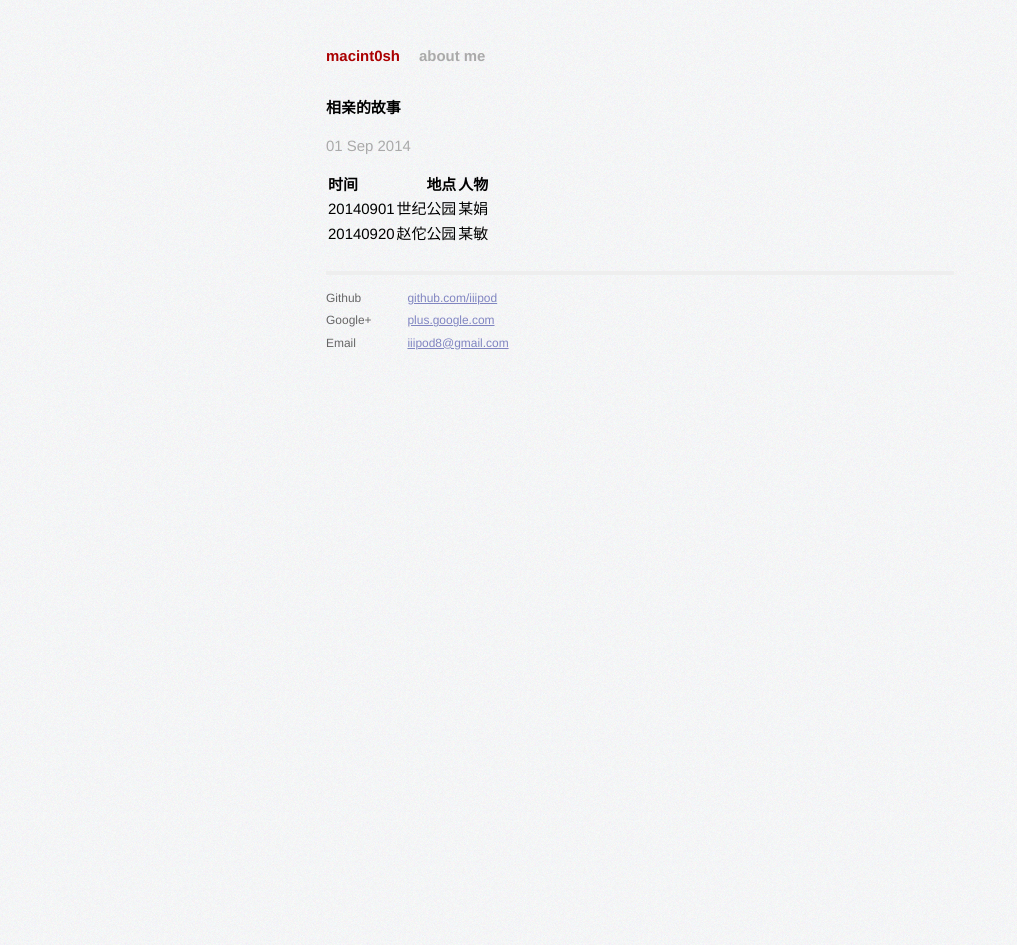
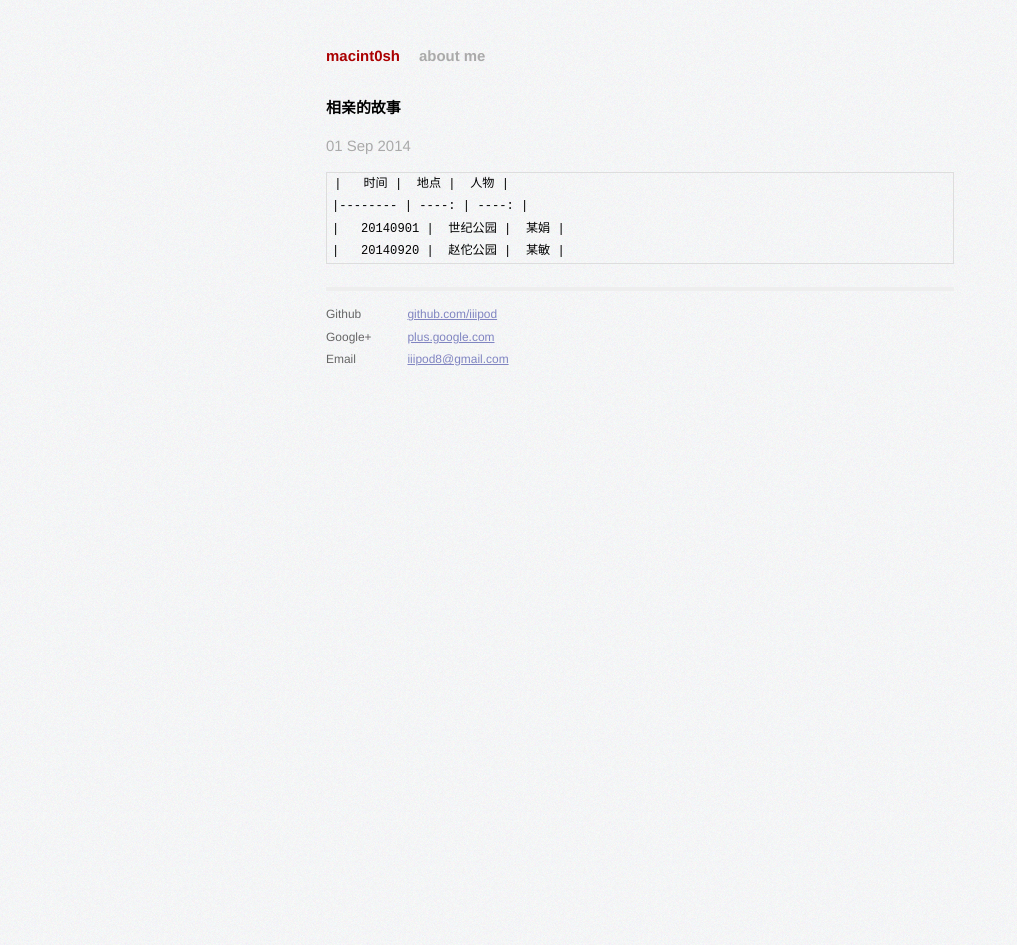
Before and after one commit to iiipod/iiipod.github.com, a Jekyll site: the page built from _posts/2014-09-01-相亲的故事.markdown, in a window 1280 px wide. Shown: the whole page, without its empty margins (0-1017 px from the left). Built offline with Jekyll 4.4.1, drawn with Linux system fonts in a browser that asks for light colours; Markdown is read by kramdown in place of the engine named in the settings.

Commit message:
2014年 09月 22日 星期一 21:49:06 CST

```diff
--- a/_posts/2014-09-01-相亲的故事.markdown
+++ b/_posts/2014-09-01-相亲的故事.markdown
@@ -5,7 +5,7 @@ author:
   name: macint0sh
 ---
 
-|   时间 |  地点 |  人物 |
-| ---- | ----: | ----: |
-|   20140901 |  世纪公园 |  某娟 |
-|   20140920 |  赵佗公园 |  某敏 |
+    |   时间 |  地点 |  人物 |
+    |-------- | ----: | ----: |
+    |   20140901 |  世纪公园 |  某娟 |
+    |   20140920 |  赵佗公园 |  某敏 |
```
